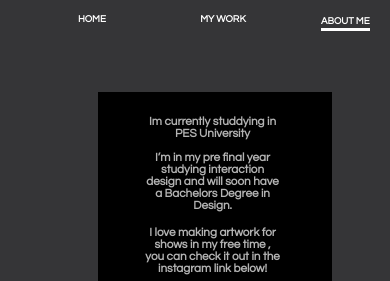
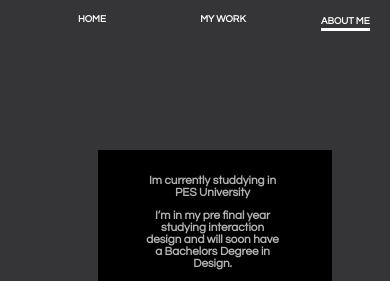
Before and after one commit to Aditi-99/aditi0508.github.io, a plain HTML site: page about.html in a window 390 px wide. Shown: the top 281 px of the page. Drawn offline with Linux system fonts and the light colour scheme.

Commit message:
Update about.css

```diff
--- a/about.css
+++ b/about.css
@@ -132,7 +132,7 @@ a {
     width: 60vw;
     height: 92vw;
     background-color: black;
-    margin-top: 20vw;
+    margin-top: 35vw;
   }
   .box .text-box {
     width: 35vw;
```
